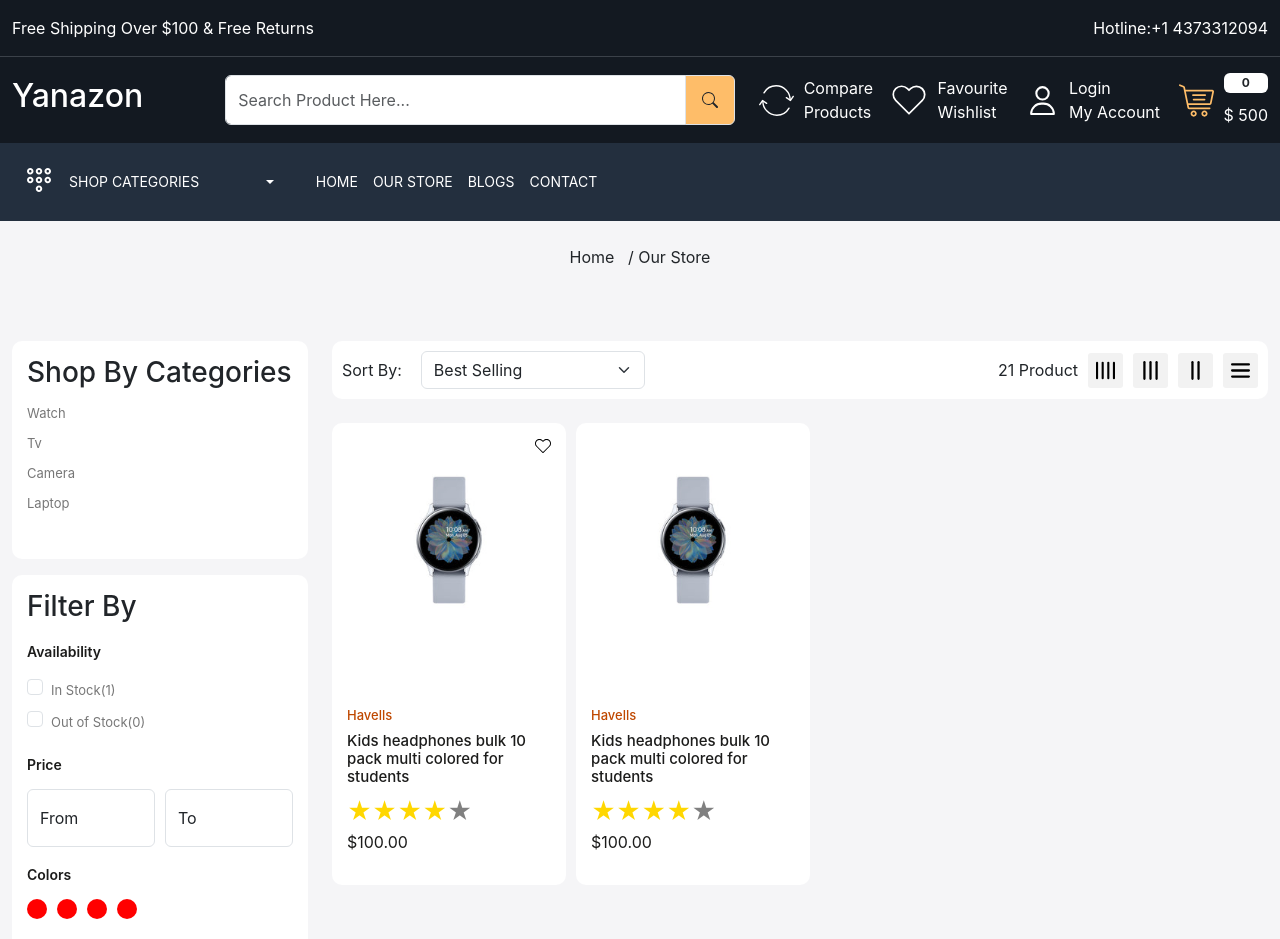
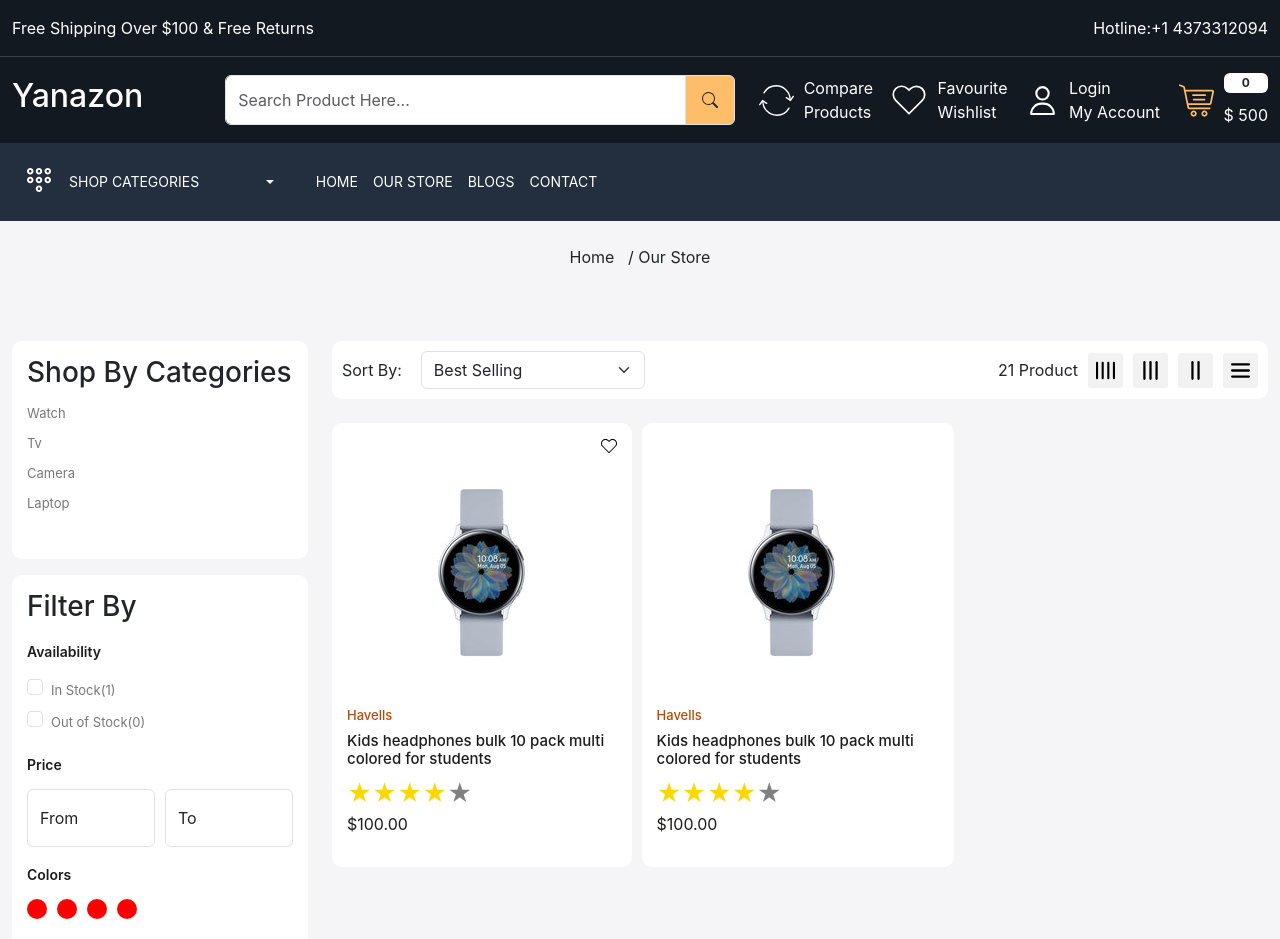
Before and after one commit to yanapeshko/web-shop, a React (Create React App) app: page /product in a window 1280 px wide. Shown: the top 939 px of the page. Built offline with nearby package versions, Linux system fonts and the light colour scheme.

Commit message:
added netlify.toml

```diff
--- a/src/components/ProductCard.jsx
+++ b/src/components/ProductCard.jsx
@@ -17,7 +17,9 @@
   return (
     <>
       <div
-        className={`${location.pathname === "/store" ? `gr-${grid}` : "col-3"}`}
+        className={`${
+          location.pathname === "/product" ? `gr-${grid}` : "col-3"
+        }`}
       >
         <Link className="product-card position-relative" to=":id">
           <div className="wishlist-icon position-absolute">
@@ -66,7 +68,7 @@
       </div>
       <div
         className={`${
-          location.pathname === "/store" ? `col-${grid}` : "col-3"
+          location.pathname === "/product" ? `col-${grid}` : "col-3"
         }`}
       >
         <Link className="product-card position-relative">
```
Also changed, not shown: 1 other file (tests, documents, lock files or other folders).
